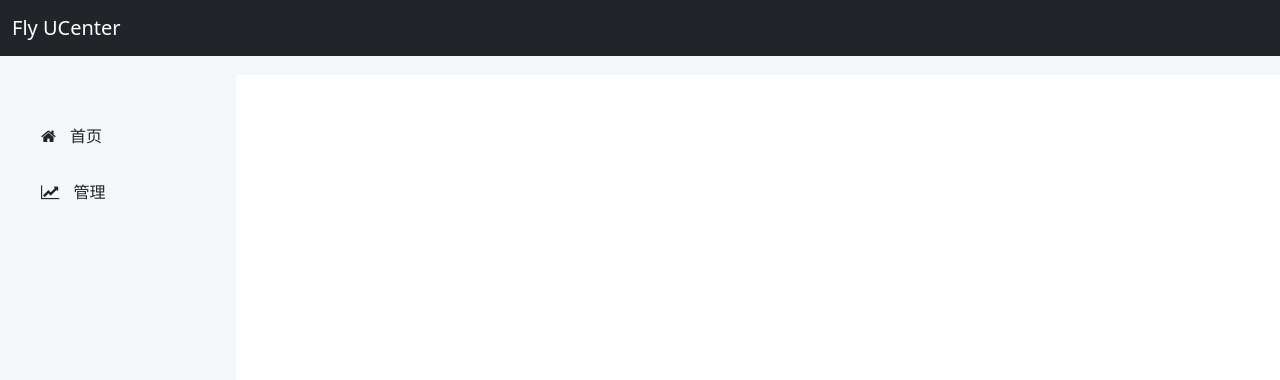
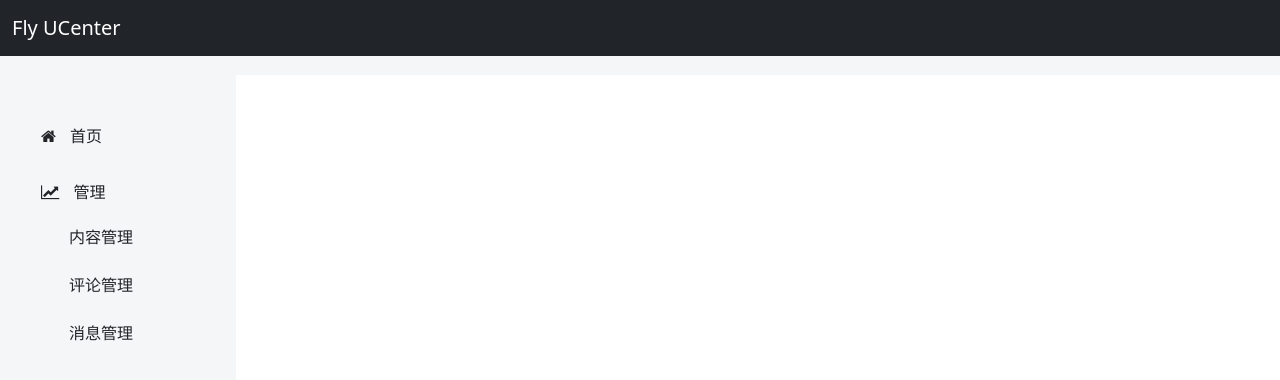
Before and after one commit to peng49/fly-ucenter, a Vue app: page / in a window 1280 px wide. Shown: the top 380 px of the page. Built offline with nearby package versions, Linux system fonts and the light colour scheme.

Commit message:
toggle defalut show

```diff
--- a/src/components/common/Sidebar.vue
+++ b/src/components/common/Sidebar.vue
@@ -18,7 +18,7 @@
           <i class="fa fa-line-chart"></i>
           管理
         </a>
-        <div class="collapse" id="manager-collapse">
+        <div class="collapse show" id="manager-collapse">
           <ul class="btn-toggle-nav list-unstyled fw-normal pb-1 small">
             <li>
               <router-link class="link-dark rounded" to="/user/posts"
```
